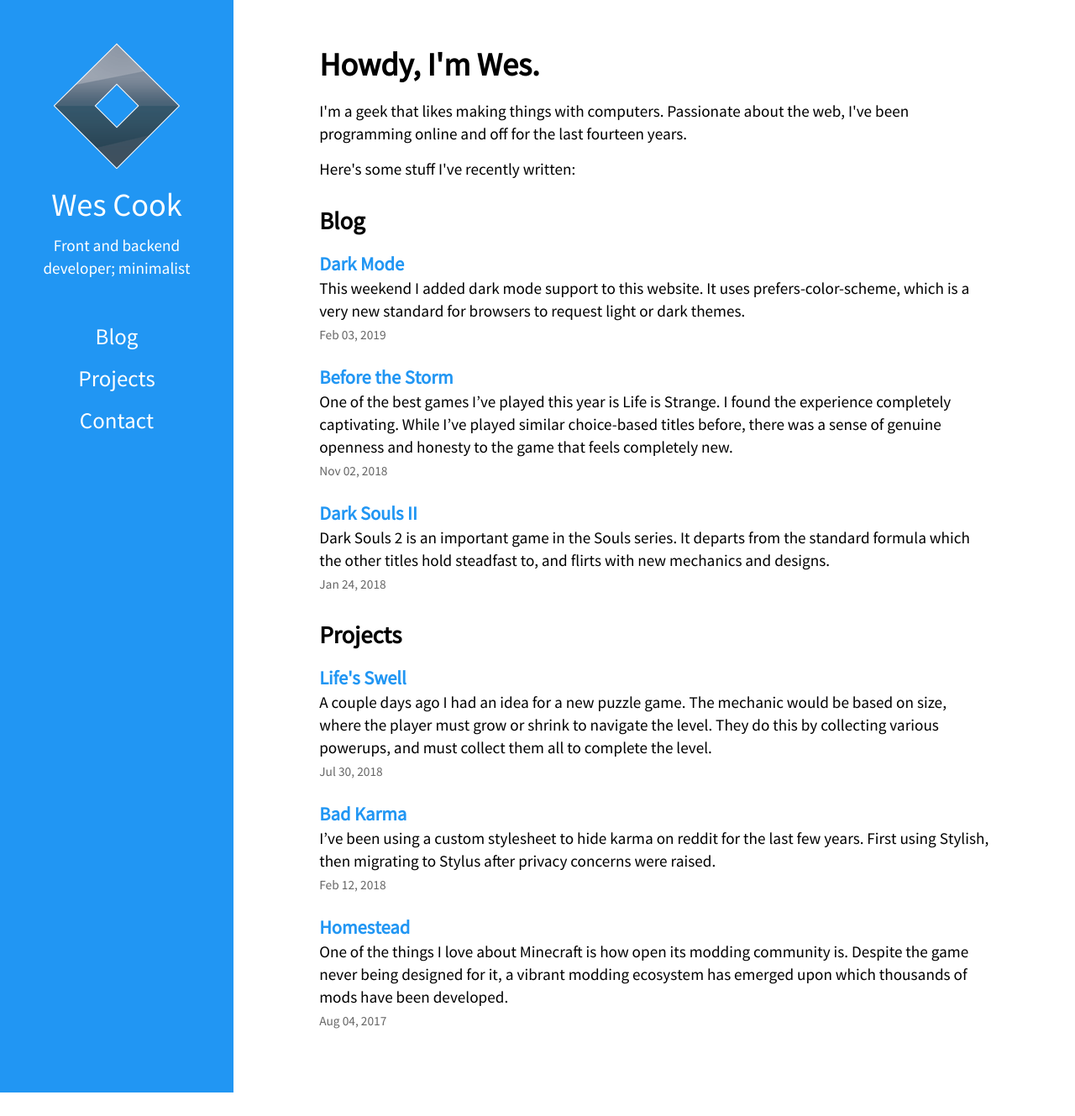
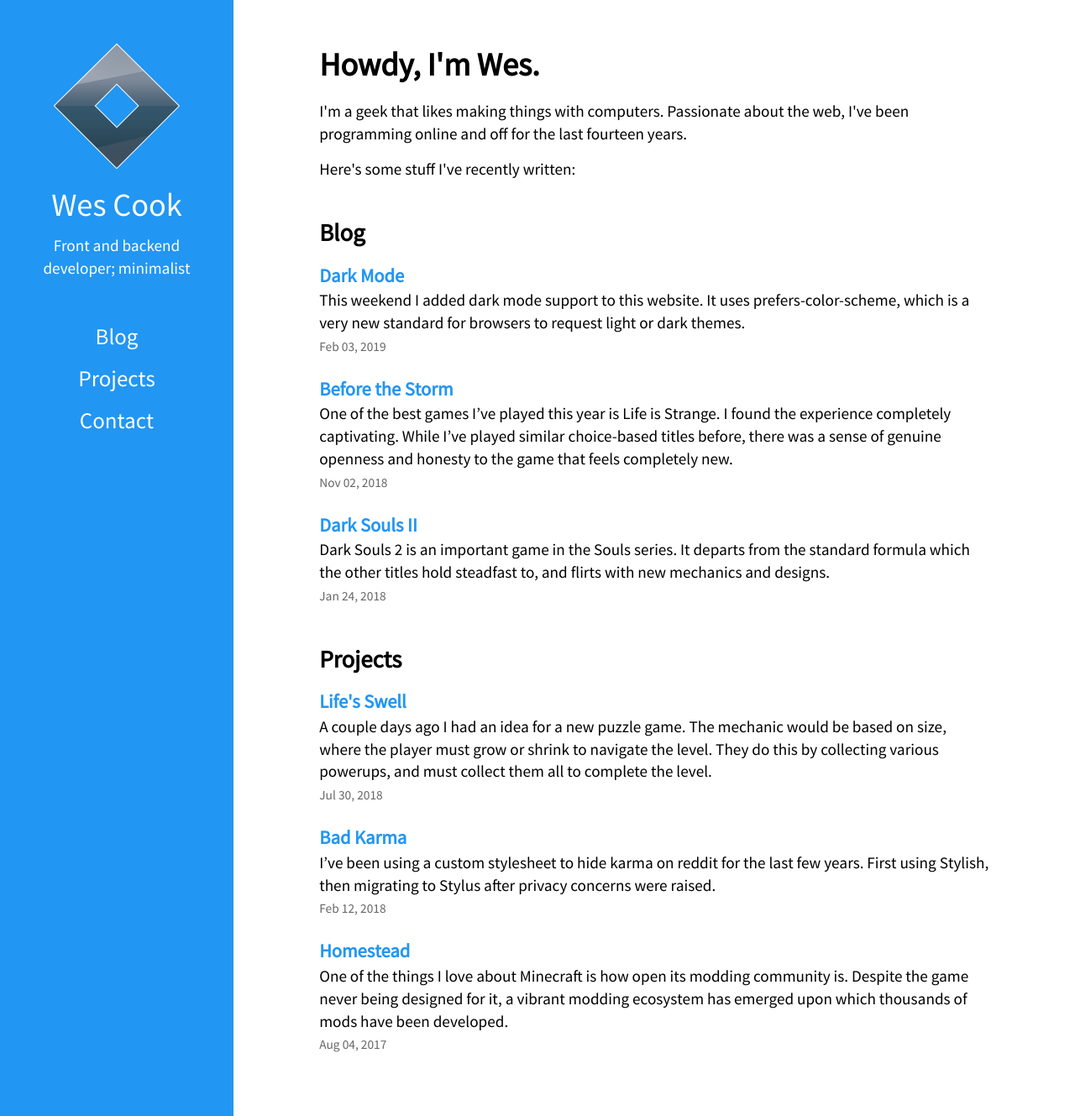
Before and after one commit to WesCook/wescook.github.io, a Jekyll site: the page built from index.html, in a window 1280 px wide. Shown: the whole page at 84% size. Built offline with Jekyll 4.4.1, drawn with Linux system fonts in a browser that asks for light colours; before the commit the page ends 1301 px from its top, so only the background shows below that.

Commit message:
Flexible margins on category headings

```diff
--- a/_sass/components/post-list.scss
+++ b/_sass/components/post-list.scss
@@ -12,7 +12,8 @@
 
 // Main category headers
 .category-header {
-	margin-top: 1em;
+	margin-top: 1.6em;
+	margin-top: calc(1.8vw + 20px);
 }
 
 // Post lists
```
